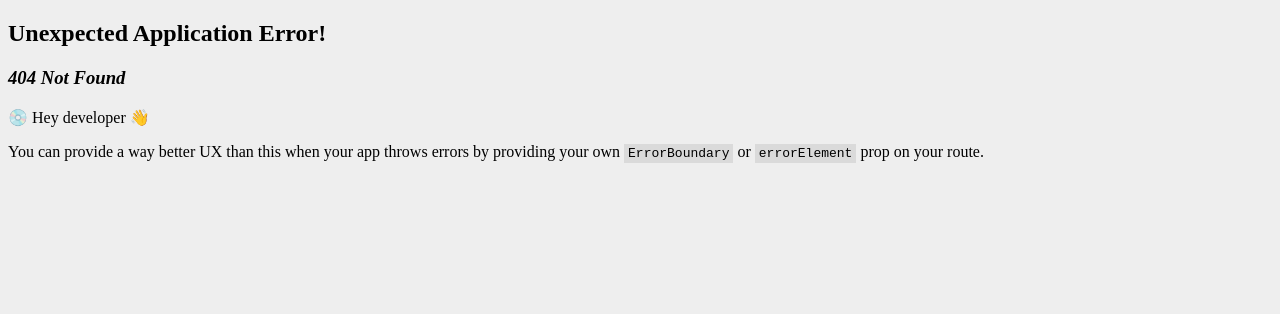
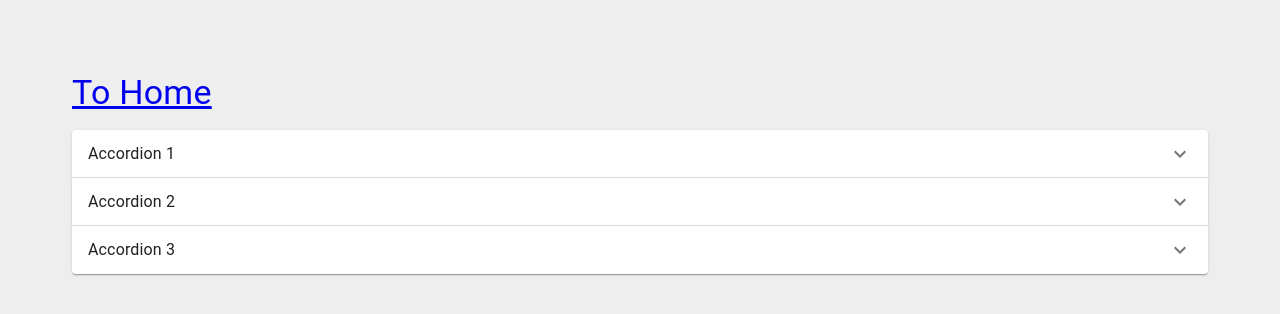
Before and after one commit to DonOhhhh/React-MUI-Tutorials, a React (Vite) app: page /accordion in a window 1280 px wide. Before the commit this address had no page. Shown: the top 314 px of the page. Built offline with nearby package versions, Linux system fonts and the light colour scheme.

Commit message:
feat : Accordion

```diff
--- a/src/components/Links.tsx
+++ b/src/components/Links.tsx
@@ -14,6 +14,7 @@
         { link: "/autocomplete", text: "Autocomplete" },
         { link: "/layout", text: "Layout" },
         { link: "/card", text: "Card" },
+        { link: "/accordion", text: "Accordion" },
     ];
 
     return (
--- /dev/null
+++ b/src/components/MuiAccordion.tsx
@@ -0,0 +1,86 @@
+import { ExpandMore } from "@mui/icons-material";
+import {
+    Accordion,
+    AccordionDetails,
+    AccordionSummary,
+    Stack,
+    Typography,
+} from "@mui/material";
+import { useState } from "react";
+
+export const MuiAccordion = () => {
+    const [expanded, setExpanded] = useState<string | false>(false);
+    const handleChange = (isExpanded: boolean, panel: string) => {
+        setExpanded(isExpanded ? panel : false);
+    };
+    return (
+        <Stack>
+            <Accordion
+                expanded={expanded === "panel1"}
+                onChange={(_event, isExpanded) =>
+                    handleChange(isExpanded, "panel1")
+                }
+            >
+                <AccordionSummary
+                    id="panell-header"
+                    aria-controls="panel1-content"
+                    expandIcon={<ExpandMore />}
+                >
+                    <Typography>Accordion 1</Typography>
+                </AccordionSummary>
+                <AccordionDetails>
+                    <Typography>
+                        Lorem ipsum dolor sit amet consectetur adipisicing elit.
+                        Illo ab facere fuga nostrum ipsa, vel impedit debitis
+                        architecto omnis ut doloribus? Ducimus impedit fugiat
+                        qui vel magnam, provident nihil praesentium.
+                    </Typography>
+                </AccordionDetails>
+            </Accordion>
+            <Accordion
+                expanded={expanded === "panel2"}
+                onChange={(_event, isExpanded) =>
+                    handleChange(isExpanded, "panel2")
+                }
+            >
+                <AccordionSummary
+                    id="panel2-header"
+                    aria-controls="panel2-content"
+                    expandIcon={<ExpandMore />}
+                >
+                    <Typography>Accordion 2</Typography>
+                </AccordionSummary>
+                <AccordionDetails>
+                    <Typography>
+                        Lorem ipsum dolor sit amet consectetur adipisicing elit.
+                        Illo ab facere fuga nostrum ipsa, vel impedit debitis
+                        architecto omnis ut doloribus? Ducimus impedit fugiat
+                        qui vel magnam, provident nihil praesentium.
+                    </Typography>
+                </AccordionDetails>
+            </Accordion>
+            <Accordion
+                expanded={expanded === "panel3"}
+                onChange={(_event, isExpanded) =>
+                    handleChange(isExpanded, "panel3")
+                }
+            >
+                <AccordionSummary
+                    id="panel3-header"
+                    aria-controls="panel3-content"
+                    expandIcon={<ExpandMore />}
+                >
+                    <Typography>Accordion 3</Typography>
+                </AccordionSummary>
+                <AccordionDetails>
+                    <Typography>
+                        Lorem ipsum dolor sit amet consectetur adipisicing elit.
+                        Illo ab facere fuga nostrum ipsa, vel impedit debitis
+                        architecto omnis ut doloribus? Ducimus impedit fugiat
+                        qui vel magnam, provident nihil praesentium.
+                    </Typography>
+                </AccordionDetails>
+            </Accordion>
+        </Stack>
+    );
+};
--- a/src/main.tsx
+++ b/src/main.tsx
@@ -13,6 +13,7 @@
 import { MuiAutocomplete } from "./components/MuiAutocomplete.tsx";
 import { MuiLayout } from "./components/MuiLayout.tsx";
 import { MuiCard } from "./components/MuiCard.tsx";
+import { MuiAccordion } from "./components/MuiAccordion.tsx";
 
 const router = createBrowserRouter([
     {
@@ -67,6 +68,10 @@
                 path: "/card",
                 element: <MuiCard />,
             },
+            {
+                path: "/accordion",
+                element: <MuiAccordion />,
+            },
         ],
     },
 ]);
```
